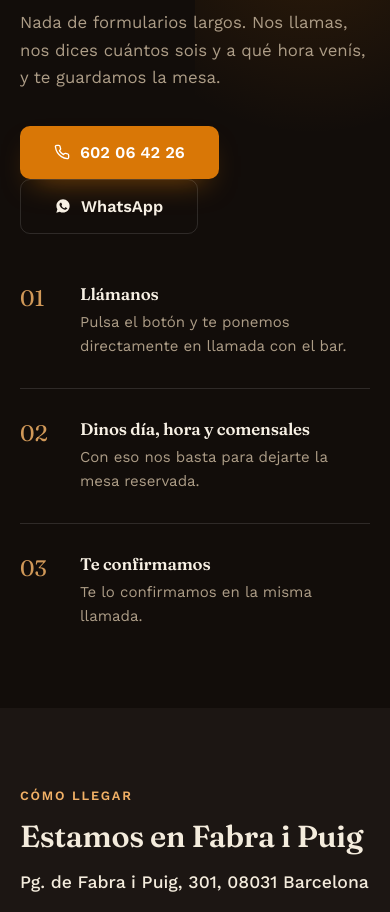
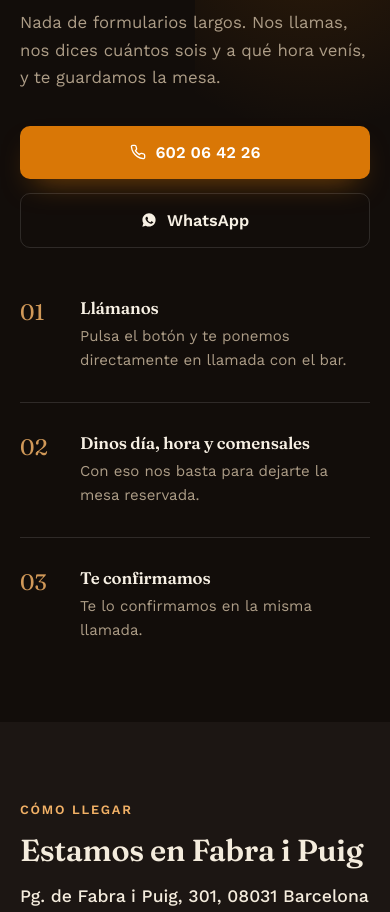
Before and after one commit to Hziagrder/bar-los-chirrines, a React (Vite) app: page / in a window 390 px wide. Shown: the part 4600-5512 px from the top of the page. Built offline with nearby package versions, Linux system fonts and the light colour scheme.

Commit message:
Update Reservations.css

```diff
--- a/src/components/Reservations.css
+++ b/src/components/Reservations.css
@@ -41,6 +41,12 @@
   max-width: 420px;
   line-height: 1.65;
   color: var(--text-invert-muted);
+}
+
+.reservas__actions {
+  display: flex;
+  flex-wrap: wrap;
+  gap: 14px;
 }
 
 .reservas__steps {
@@ -95,3 +101,12 @@
     padding: 80px 20px;
   }
 }
+
+@media (max-width: 480px) {
+  .reservas__actions {
+    flex-direction: column;
+  }
+  .reservas__actions .btn {
+    width: 100%;
+  }
+}
```
